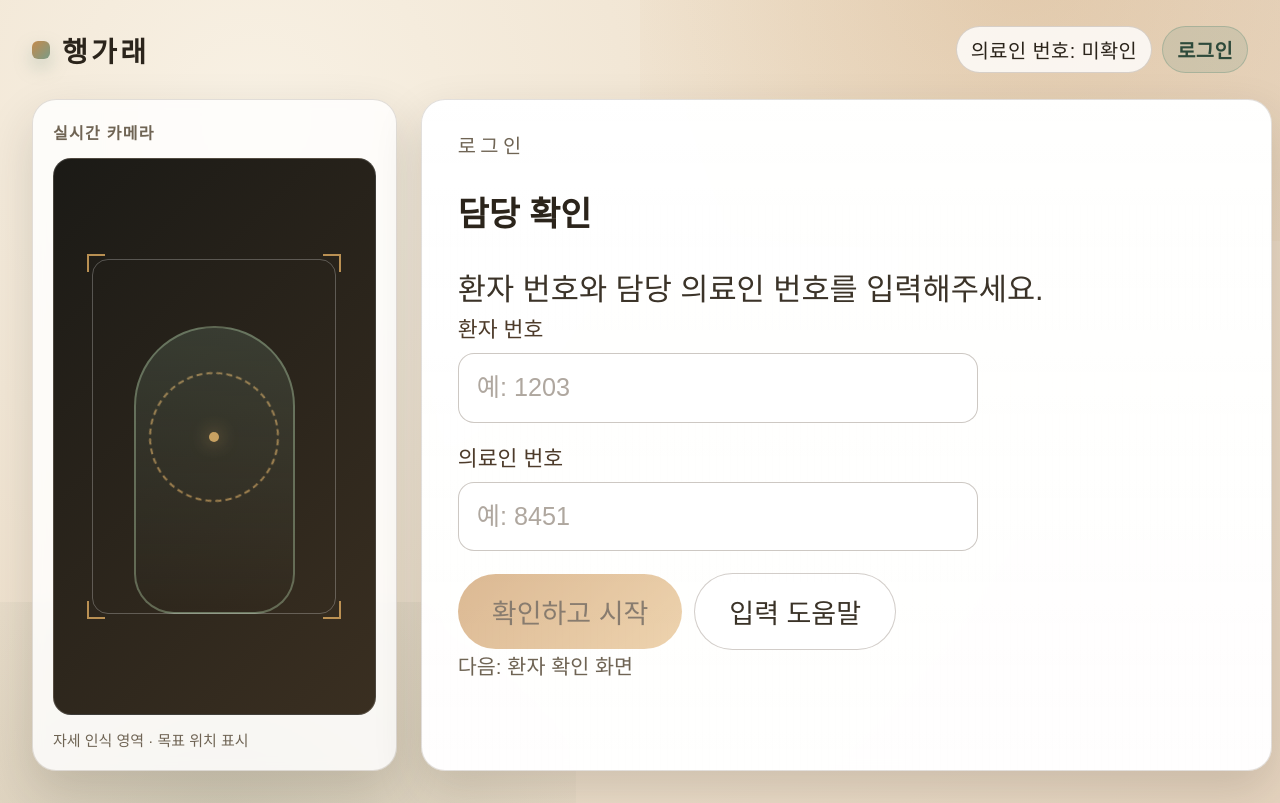
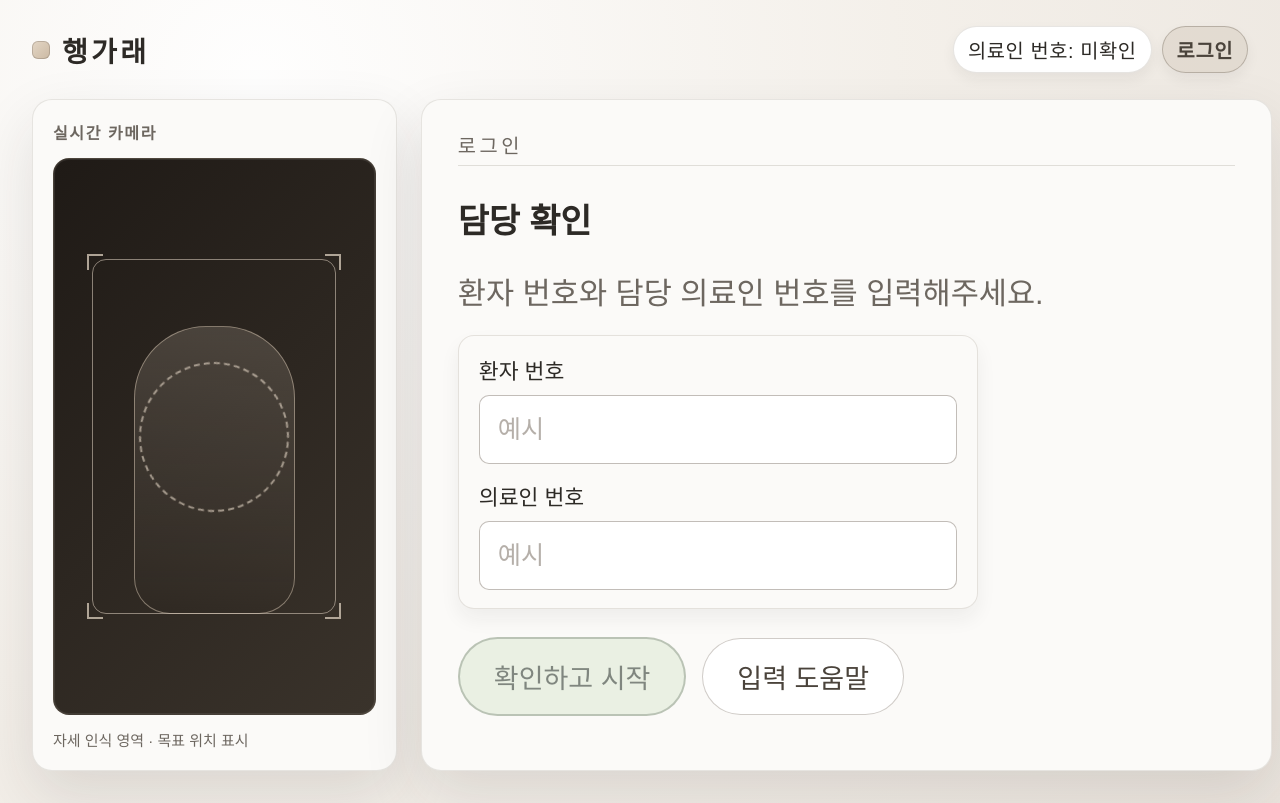
Before and after one commit to ch-leem/aiot-rehab-assistant, a React app in the folder frontend/: page / in a window 1280 px wide. Built offline with nearby package versions, Linux system fonts and the light colour scheme; the HTML template or start-up script is replaced by a standard one.

Commit message:
design: 환자 대시보드 UI 간격/톤 조정 및 메시지 정리

```diff
--- a/frontend/src/App.css
+++ b/frontend/src/App.css
@@ -1,28 +1,22 @@
 .app-shell {
   min-height: 100vh;
-  background: radial-gradient(circle at 20% 15%, #f8f1e4 0%, #efe2cf 45%, #e6d4bf 100%);
+  background-image:
+    radial-gradient(circle at 20% 10%, rgba(255, 255, 255, 0.95) 0%, rgba(244, 240, 234, 0.95) 52%, rgba(235, 229, 222, 0.98) 100%),
+    radial-gradient(circle at 80% 85%, rgba(216, 208, 198, 0.18), rgba(216, 208, 198, 0));
+  background-color: #f1ece6;
   color: var(--ink);
   position: relative;
   overflow: hidden;
 }
 
-.app-shell::before,
-.app-shell::after {
+.app-shell::before {
   content: "";
   position: absolute;
-  inset: -40% -10% auto auto;
-  width: 60%;
-  height: 70%;
-  background: radial-gradient(circle, rgba(194, 139, 76, 0.24), rgba(194, 139, 76, 0));
+  inset: 0;
+  background-image: none;
   pointer-events: none;
   z-index: 0;
-}
-
-.app-shell::after {
-  inset: auto auto -35% -10%;
-  width: 55%;
-  height: 60%;
-  background: radial-gradient(circle, rgba(102, 119, 98, 0.22), rgba(102, 119, 98, 0));
+  opacity: 0;
 }
 
 .app-header {
@@ -60,24 +54,25 @@
   width: 18px;
   height: 18px;
   border-radius: 6px;
-  background: linear-gradient(135deg, #c48a4c, #7a9b86);
-  box-shadow: 0 8px 18px rgba(122, 155, 134, 0.35);
+  background: linear-gradient(135deg, #e4d7c6, #cbb9a3);
+  box-shadow: inset 0 0 0 1px rgba(120, 110, 98, 0.35);
 }
 
 .meta-pill {
   padding: 8px 14px;
   border-radius: 999px;
-  background: rgba(255, 255, 255, 0.8);
-  border: 1px solid rgba(77, 59, 42, 0.2);
+  background: #ffffff;
+  border: 1px solid rgba(120, 110, 98, 0.18);
+  box-shadow: 0 6px 14px rgba(40, 36, 32, 0.06);
   font-size: 1.1rem;
-  letter-spacing: 0.02em;
+  letter-spacing: 0.03em;
   text-transform: none;
 }
 
 .meta-pill.accent {
-  background: rgba(122, 155, 134, 0.2);
-  border-color: rgba(122, 155, 134, 0.45);
-  color: #2e4a3b;
+  background: rgba(193, 178, 160, 0.28);
+  border-color: rgba(120, 110, 98, 0.4);
+  color: #4a433b;
   font-weight: 700;
 }
 
@@ -94,11 +89,10 @@
 
 .camera-panel,
 .right-panel {
-  border-radius: 24px;
-  background: rgba(255, 255, 255, 0.82);
+  border-radius: 20px;
+  background: #fbfaf8;
+  border: 1px solid rgba(120, 110, 98, 0.16);
   box-shadow: var(--shadow);
-  border: 1px solid rgba(77, 59, 42, 0.16);
-  backdrop-filter: blur(6px);
 }
 
 .camera-panel {
@@ -112,7 +106,7 @@
 .panel-header {
   font-weight: 700;
   font-size: 16px;
-  letter-spacing: 0.08em;
+  letter-spacing: 0.1em;
   text-transform: none;
   color: var(--muted);
 }
@@ -125,10 +119,11 @@
 .camera-feed {
   position: relative;
   flex: 1;
-  border-radius: 18px;
-  background: linear-gradient(135deg, #1b1a16, #3a2f21);
+  border-radius: 16px;
+  background: linear-gradient(135deg, #1f1a16, #3a332b);
   overflow: hidden;
-  border: 1px solid rgba(255, 255, 255, 0.15);
+  border: 1px solid rgba(120, 110, 98, 0.4);
+  box-shadow: inset 0 0 0 1px rgba(255, 255, 255, 0.08);
 }
 
 .camera-overlay {
@@ -139,19 +134,18 @@
 }
 
 .overlay-dot {
-  width: 10px;
-  height: 10px;
-  border-radius: 50%;
-  background: #d4a35d;
-  box-shadow: 0 0 18px rgba(212, 163, 93, 0.8);
+  width: 0;
+  height: 0;
+  opacity: 0;
 }
 
 .overlay-ring {
   position: absolute;
-  width: 130px;
-  height: 130px;
+  width: 150px;
+  height: 150px;
   border-radius: 50%;
-  border: 2px dashed rgba(212, 163, 93, 0.7);
+  border: 2px dashed rgba(209, 196, 180, 0.7);
+  background-image: none;
   animation: slow-rotate 12s linear infinite;
 }
 
@@ -159,23 +153,24 @@
   position: absolute;
   inset: auto 25% 18% 25%;
   height: 52%;
-  border-radius: 80px 80px 40px 40px;
-  border: 2px solid rgba(162, 187, 152, 0.45);
-  background: linear-gradient(180deg, rgba(122, 155, 134, 0.22), rgba(122, 155, 134, 0));
+  border-radius: 72px 72px 36px 36px;
+  border: 1px solid rgba(193, 178, 160, 0.6);
+  background: linear-gradient(180deg, rgba(209, 196, 180, 0.2), rgba(209, 196, 180, 0));
 }
 
 .target-frame {
   position: absolute;
   inset: 18% 12%;
-  border-radius: 16px;
-  border: 1px solid rgba(255, 255, 255, 0.25);
+  border-radius: 14px;
+  border: 1px solid rgba(209, 196, 180, 0.6);
+  box-shadow: none;
 }
 
 .target-frame span {
   position: absolute;
-  width: 18px;
-  height: 18px;
-  border: 2px solid rgba(212, 163, 93, 0.85);
+  width: 16px;
+  height: 16px;
+  border: 2px solid rgba(209, 196, 180, 0.8);
 }
 
 .target-frame span:nth-child(1) {
@@ -214,26 +209,17 @@
   align-items: flex-start;
   font-size: 1.25rem;
   gap: 24px;
-  background-image: linear-gradient(
-      180deg,
-      rgba(255, 255, 255, 0.92),
-      rgba(255, 255, 255, 0.86)
-    ),
-    repeating-linear-gradient(
-      90deg,
-      rgba(77, 59, 42, 0.03),
-      rgba(77, 59, 42, 0.03) 1px,
-      transparent 1px,
-      transparent 7px
-    );
+  background-image: none;
 }
 
 .screen-label {
   font-size: 1.1rem;
-  letter-spacing: 0.22em;
+  letter-spacing: 0.18em;
   text-transform: none;
   color: var(--muted);
   margin-bottom: 10px;
+  padding-bottom: 6px;
+  border-bottom: 1px solid rgba(120, 110, 98, 0.2);
 }
 
 .patient-check,
@@ -242,10 +228,37 @@
   width: 100%;
 }
 
+.exercise-intro {
+  display: flex;
+  flex-direction: column;
+  gap: 26px;
+}
+
+.exercise-intro .lead {
+  margin-bottom: 6px;
+}
+
+.exercise-intro .info-grid {
+  margin-top: 4px;
+}
+
+.exercise-intro .check-row {
+  margin-top: 2px;
+}
+
+.exercise-intro .auto-hint {
+  margin-top: 6px;
+  margin-bottom: 6px;
+}
+
+.exercise-intro .cta-row {
+  margin-top: 14px;
+}
+
 .patient-check {
   display: flex;
   flex-direction: column;
-  gap: 22px;
+  gap: 28px;
 }
 
 
@@ -253,23 +266,47 @@
 .placeholder-screen h1 {
   font-size: 4.1rem;
   margin: 0 0 12px;
-  font-family: var(--font-serif);
-  color: var(--antique-ink);
+  font-family: var(--font-display);
+  color: var(--ink);
 }
 
 .lead {
   font-size: 1.7rem;
-  color: #3b3328;
+  color: var(--muted);
   max-width: none;
   white-space: nowrap;
   line-height: 1.5;
-  margin-bottom: 0;
+  margin: 18px 0;
+}
+
+.auto-hint {
+  font-size: 1.2rem;
+  color: var(--muted);
+  padding: 10px 12px;
+  border-radius: 10px;
+  background: #f6f2ed;
+  border: 1px solid rgba(120, 110, 98, 0.28);
+  margin-bottom: 16px;
+}
+
+.auto-hint strong {
+  color: var(--ink);
+}
+
+.countdown-chip {
+  margin-left: 8px;
+  padding: 4px 8px;
+  border-radius: 999px;
+  background: #ffffff;
+  border: 1px solid rgba(120, 110, 98, 0.35);
+  font-weight: 700;
+  letter-spacing: 0.04em;
 }
 
 .info-grid {
   display: grid;
   grid-template-columns: repeat(2, minmax(0, 1fr));
-  gap: 20px;
+  gap: 24px;
   margin-bottom: 0;
 }
 
@@ -284,44 +321,56 @@
   max-width: 520px;
 }
 
+.login-box {
+  padding: 18px 20px;
+  border-radius: 16px;
+  background: #fbfaf8;
+  border: 1px solid rgba(120, 110, 98, 0.18);
+  box-shadow: 0 10px 20px rgba(40, 36, 32, 0.06);
+  display: flex;
+  flex-direction: column;
+  gap: 16px;
+}
+
 .field {
   display: flex;
   flex-direction: column;
   gap: 10px;
   font-size: 1.2rem;
-  color: var(--antique-ink);
+  color: var(--ink);
 }
 
 .field-input {
   padding: 16px 18px;
-  border-radius: 16px;
-  border: 1px solid rgba(77, 59, 42, 0.28);
-  background: rgba(255, 255, 255, 0.9);
+  border-radius: 10px;
+  border: 1px solid rgba(120, 110, 98, 0.45);
+  background: #ffffff;
   font-size: 1.4rem;
   color: var(--ink);
   line-height: 1.4;
 }
 
 .field-input::placeholder {
-  color: rgba(77, 59, 42, 0.45);
+  color: rgba(120, 110, 98, 0.55);
 }
 
 .info-card,
 .placeholder-card {
   padding: 18px 20px;
   border-radius: 16px;
-  background: rgba(255, 255, 255, 0.9);
-  border: 1px solid rgba(77, 59, 42, 0.18);
+  background: #ffffff;
+  border: 1px solid rgba(120, 110, 98, 0.16);
   display: flex;
   align-items: center;
   justify-content: space-between;
   gap: 12px;
+  box-shadow: 0 10px 24px rgba(40, 36, 32, 0.06);
 }
 
 .info-card.highlight {
-  background: rgba(255, 255, 255, 0.98);
-  border: 2px solid rgba(196, 138, 76, 0.65);
-  box-shadow: 0 16px 28px rgba(77, 59, 42, 0.12);
+  background: #ffffff;
+  border: 1px solid rgba(160, 146, 132, 0.6);
+  box-shadow: 0 14px 26px rgba(40, 36, 32, 0.08);
 }
 
 .info-card.highlight .card-meta {
@@ -333,16 +382,17 @@
 .id-badge {
   padding: 8px 14px;
   border-radius: 999px;
-  background: rgba(196, 138, 76, 0.2);
-  border: 1px solid rgba(196, 138, 76, 0.45);
+  background: rgba(209, 196, 180, 0.3);
+  border: 1px solid rgba(120, 110, 98, 0.45);
   font-size: 1.1rem;
-  color: #4d3b2a;
+  color: #4a433b;
   white-space: nowrap;
+  letter-spacing: 0.03em;
 }
 
 .info-card.accent {
-  background: rgba(196, 138, 76, 0.22);
-  border-color: rgba(196, 138, 76, 0.45);
+  background: #f1ede6;
+  border-color: rgba(120, 110, 98, 0.35);
 }
 
 .card-title {
@@ -363,43 +413,59 @@
 
 .notice {
   padding: 14px 18px;
-  border-radius: 14px;
-  background: rgba(122, 155, 134, 0.18);
-  border: 1px solid rgba(122, 155, 134, 0.45);
-  color: #2e4a3b;
+  border-radius: 12px;
+  background: #f1ede6;
+  border: 1px solid rgba(120, 110, 98, 0.25);
+  color: #4a433b;
   margin-bottom: 0;
   font-size: 1.5rem;
   line-height: 1.5;
+  box-shadow: none;
 }
 
 .check-row {
   width: 100%;
   padding: 18px 20px;
-  border-radius: 16px;
-  background: rgba(255, 255, 255, 0.9);
-  border: 1px solid rgba(77, 59, 42, 0.18);
+  border-radius: 14px;
+  background: #ffffff;
+  border: 1px solid rgba(120, 110, 98, 0.18);
   display: flex;
   align-items: center;
   justify-content: space-between;
-  gap: 20px;
+  gap: 24px;
+  box-shadow: 0 12px 22px rgba(40, 36, 32, 0.06);
 }
 
 .session-panel {
   width: 100%;
   padding: 18px 20px;
-  border-radius: 16px;
-  background: rgba(255, 255, 255, 0.9);
-  border: 1px solid rgba(77, 59, 42, 0.18);
+  border-radius: 14px;
+  background: #ffffff;
+  border: 1px solid rgba(120, 110, 98, 0.18);
   display: flex;
   flex-direction: column;
   gap: 14px;
+  box-shadow: 0 12px 22px rgba(40, 36, 32, 0.06);
+}
+
+.session-visual {
+  width: 100%;
+  min-height: 180px;
+  border-radius: 18px;
+  border: 1px dashed rgba(160, 146, 132, 0.5);
+  background: #f6f2ed;
+  color: var(--muted);
+  display: grid;
+  place-items: center;
+  font-size: 1.2rem;
+  letter-spacing: 0.06em;
 }
 
 .session-bar {
   position: relative;
   height: 16px;
   border-radius: 999px;
-  background: rgba(77, 59, 42, 0.12);
+  background: rgba(120, 110, 98, 0.22);
   overflow: hidden;
 }
 
@@ -407,16 +473,16 @@
   position: absolute;
   inset: 0;
   width: 35%;
-  background: linear-gradient(90deg, #c48a4c, #e2b679);
+  background: linear-gradient(90deg, #e4d7c6, #cbb9a3);
   border-radius: inherit;
 }
 
 .cta-row {
   display: flex;
   align-items: center;
-  gap: 12px;
+  gap: 16px;
   flex-wrap: wrap;
-  margin-top: 4px;
+  margin-top: 10px;
 }
 
 .primary-button,
@@ -425,7 +491,7 @@
   border-radius: 999px;
   padding: 18px 34px;
   font-size: 1.5rem;
-  border: none;
+  border: 1px solid rgba(120, 110, 98, 0.45);
   cursor: pointer;
   transition: transform 0.2s ease, box-shadow 0.2s ease;
 }
@@ -433,7 +499,7 @@
 .primary-button:focus-visible,
 .ghost-button:focus-visible,
 .field-input:focus-visible {
-  outline: 3px solid rgba(196, 138, 76, 0.55);
+  outline: 3px solid rgba(120, 110, 98, 0.4);
   outline-offset: 3px;
 }
 
@@ -445,20 +511,23 @@
 }
 
 .primary-button {
-  background: linear-gradient(135deg, #c48a4c, #e2b679);
-  color: #3a2610;
-  box-shadow: 0 12px 20px rgba(196, 138, 76, 0.28);
+  background: #dfead6;
+  color: #2f3a2f;
+  border-width: 2px;
+  border-color: rgba(92, 110, 88, 0.6);
+  box-shadow: 0 12px 24px rgba(60, 76, 56, 0.12);
 }
 
 .primary-button:hover {
   transform: translateY(-1px);
-  box-shadow: 0 16px 24px rgba(196, 138, 76, 0.35);
+  box-shadow: 0 16px 28px rgba(60, 76, 56, 0.18);
 }
 
 .ghost-button {
-  background: rgba(255, 255, 255, 0.7);
-  border: 1px solid rgba(77, 59, 42, 0.25);
-  color: #3a3227;
+  background: #ffffff;
+  border: 1px solid rgba(120, 110, 98, 0.35);
+  color: #4a433b;
+  box-shadow: none;
 }
 
 .ghost-button:hover {
@@ -467,6 +536,7 @@
 
 .progress-hint {
   margin-top: 0;
+  padding-top: 40px;
   font-size: 1.15rem;
   color: var(--muted);
 }
@@ -476,22 +546,24 @@
 }
 
 .placeholder-card.muted {
-  background: rgba(255, 255, 255, 0.6);
+  background: rgba(243, 239, 233, 0.85);
 }
 
 .card-badge {
   padding: 6px 10px;
   border-radius: 999px;
-  background: rgba(122, 155, 134, 0.2);
-  color: #2e4a3b;
+  background: rgba(209, 196, 180, 0.3);
+  color: #4a433b;
   font-size: 1.15rem;
   text-transform: none;
-  letter-spacing: 0.08em;
+  letter-spacing: 0.06em;
+  border: 1px solid rgba(120, 110, 98, 0.35);
 }
 
 .card-badge.subtle {
-  background: rgba(77, 59, 42, 0.12);
-  color: #5b4e40;
+  background: rgba(224, 217, 208, 0.6);
+  color: #6f6961;
+  border-color: rgba(160, 146, 132, 0.4);
 }
 
 .enter {
--- a/frontend/src/App.jsx
+++ b/frontend/src/App.jsx
@@ -1,4 +1,4 @@
-import { useMemo, useState } from "react";
+import { useEffect, useMemo, useState } from "react";
 import "./App.css";
 import MainLayout from "./components/MainLayout";
 import PatientCheck from "./components/PatientCheck";
@@ -13,12 +13,52 @@ const SCREEN = {
   EXERCISE_RESULT: "exercise-result",
 };
 
+const EXERCISES = [
+  {
+    title: "팔 들어 올리기",
+    duration: "약 3분",
+    caution: "어깨가 올라가지 않도록 자연스럽게 움직여주세요.",
+    instruction: "팔을 천천히 들어 올리고 2초 유지한 뒤 내려주세요.",
+  },
+  {
+    title: "팔 내리기",
+    duration: "약 2분",
+    caution: "호흡을 유지하면서 천천히 내려주세요.",
+    instruction: "팔을 천천히 내려 바닥을 향해 편안하게 움직여주세요.",
+  },
+  {
+    title: "팔 좌우 이동",
+    duration: "약 2분",
+    caution: "몸통은 고정한 채 팔만 움직여주세요.",
+    instruction: "팔을 좌우로 천천히 이동하며 범위를 유지해주세요.",
+  },
+];
+
+const ENCOURAGEMENTS = [
+  {
+    title: "오늘도 정말 고생하셨어요.",
+    detail: "지난주보다 움직임이 더 안정적으로 느껴졌어요.",
+  },
+  {
+    title: "끝까지 해낸 것이 가장 큰 성과입니다.",
+    detail: "오늘은 조금 힘들어 보였지만 잘 버텨주셨어요.",
+  },
+  {
+    title: "꾸준히 잘하고 계십니다.",
+    detail: "작은 변화가 쌓여 더 큰 회복으로 이어질 거예요.",
+  },
+];
+
 export default function App() {
   const [screen, setScreen] = useState(SCREEN.LOGIN);
   const [patientId, setPatientId] = useState("");
   const [nurseId, setNurseId] = useState("");
   const stageTotal = 5;
   const [postureChecked, setPostureChecked] = useState(false);
+  const [exerciseIndex, setExerciseIndex] = useState(0);
+  const [setIndex, setSetIndex] = useState(1);
+  const [countdown, setCountdown] = useState(0);
+  const autoSeconds = 5;
 
   const stageLabel = useMemo(() => {
     switch (screen) {
@@ -59,6 +99,7 @@ export default function App() {
   const handleLogin = ({ nextPatientId, nextNurseId }) => {
     setPatientId(nextPatientId);
     setNurseId(nextNurseId);
+    setExerciseIndex(0);
     setScreen(SCREEN.PATIENT_CHECK);
   };
 
@@ -66,6 +107,52 @@ export default function App() {
     setPostureChecked(false);
     setScreen(SCREEN.EXERCISE_INTRO);
   };
+
+  const currentExercise = EXERCISES[exerciseIndex];
+  const encouragement = ENCOURAGEMENTS[exerciseIndex % ENCOURAGEMENTS.length];
+
+  useEffect(() => {
+    if (screen !== SCREEN.EXERCISE_LIST) {
+      setCountdown(0);
+      return;
+    }
+    const endTime = Date.now() + autoSeconds * 1000;
+    const tick = () => {
+      const next = Math.max(1, Math.ceil((endTime - Date.now()) / 1000));
+      setCountdown(next);
+    };
+    tick();
+    const interval = setInterval(tick, 250);
+    const timeout = setTimeout(() => {
+      moveToExerciseIntro();
+    }, autoSeconds * 1000);
+    return () => {
+      clearInterval(interval);
+      clearTimeout(timeout);
+    };
+  }, [screen, autoSeconds]);
+
+  useEffect(() => {
+    if (screen !== SCREEN.EXERCISE_INTRO) return;
+    setPostureChecked(false);
+    const timeout = setTimeout(() => {
+      setPostureChecked(true);
+    }, 6000);
+    return () => clearTimeout(timeout);
+  }, [screen, exerciseIndex]);
+
+  useEffect(() => {
+    if (screen !== SCREEN.EXERCISE_INTRO || !postureChecked) return;
+    const timeout = setTimeout(() => {
+      setScreen(SCREEN.EXERCISE_SESSION);
+    }, 1200);
+    return () => clearTimeout(timeout);
+  }, [screen, postureChecked]);
+
+  useEffect(() => {
+    if (screen !== SCREEN.EXERCISE_SESSION) return;
+    setSetIndex(1);
+  }, [screen, exerciseIndex]);
 
   return (
     <MainLayout
@@ -78,7 +165,10 @@ export default function App() {
       {screen === SCREEN.LOGIN && <Login onSubmit={handleLogin} />}
       {screen === SCREEN.PATIENT_CHECK && (
         <PatientCheck
-          onStart={() => setScreen(SCREEN.EXERCISE_LIST)}
+          onStart={() => {
+            setExerciseIndex(0);
+            setScreen(SCREEN.EXERCISE_LIST);
+          }}
           onBack={() => setScreen(SCREEN.LOGIN)}
         />
       )}
@@ -89,6 +179,10 @@ export default function App() {
           <p className="lead">
             오늘 해야 할 3가지 동작이 준비되어 있습니다.
           </p>
+          <div className="auto-hint">
+            5초 뒤에 운동 설명으로 넘어갑니다{" "}
+            <strong className="countdown-chip">{countdown}초</strong>
+          </div>
           <div className="placeholder-card">
             <div>
               <div className="card-title">1. 팔 들어 올리기</div>
@@ -118,25 +212,27 @@ export default function App() {
             >
               환자 확인으로
             </button>
-            <button className="primary-button" type="button" onClick={moveToExerciseIntro}>
-              운동 설명 보기
+            <button
+              className="primary-button"
+              type="button"
+              onClick={moveToExerciseIntro}
+            >
+              지금 시작
             </button>
           </div>
         </div>
       )}
       {screen === SCREEN.EXERCISE_INTRO && (
-        <div className="placeholder-screen enter">
+        <div className="placeholder-screen exercise-intro enter">
           <div className="screen-label">운동 설명</div>
-          <h1>팔 들어 올리기</h1>
-          <p className="lead">
-            팔을 천천히 들어 올리고 2초 유지한 뒤 내려주세요.
-          </p>
+          <h1>{currentExercise.title}</h1>
+          <p className="lead">{currentExercise.instruction}</p>
           <div className="info-grid single">
             <div className="info-card">
               <div>
                 <div className="card-title">주의사항</div>
                 <div className="card-meta">
-                  어깨가 올라가지 않도록 자연스럽게 움직여주세요.
+                  {currentExercise.caution}
                 </div>
               </div>
             </div>
@@ -145,7 +241,7 @@ export default function App() {
             <div>
               <div className="card-title">자세 확인</div>
               <div className="card-meta">
-                카메라 화면에 팔과 어깨가 모두 들어오면 확인을 눌러주세요.
+                카메라 화면에 팔과 어깨가 모두 보이면 자동으로 넘어갑니다.
               </div>
             </div>
             <button
@@ -154,8 +250,13 @@ export default function App() {
               onClick={() => setPostureChecked(true)}
               disabled={postureChecked}
             >
-              {postureChecked ? "확인 완료" : "자세 확인"}
+              {postureChecked ? "인식 완료" : "인식 확인"}
             </button>
+          </div>
+          <div className="auto-hint">
+            {postureChecked
+              ? "인식 완료. 곧 운동을 시작합니다."
+              : "인식 대기 중입니다."}
           </div>
           <div className="cta-row">
             <button
@@ -171,7 +272,7 @@ export default function App() {
               onClick={() => setScreen(SCREEN.EXERCISE_SESSION)}
               disabled={!postureChecked}
             >
-              운동 시작
+              바로 시작
             </button>
           </div>
         </div>
@@ -180,12 +281,18 @@ export default function App() {
         <div className="placeholder-screen enter">
           <div className="screen-label">운동 진행</div>
           <h1>동작 진행 중</h1>
-          <p className="lead">손의 움직임에 따라 화면이 반응합니다.</p>
+          <p className="lead">
+            {currentExercise.title}을(를) 천천히 진행해주세요.
+          </p>
+          <div className="auto-hint">동작 인식 중입니다.</div>
+          <div className="session-visual">
+            3D 반응형 화면 자리
+          </div>
           <div className="session-panel">
             <div className="session-bar">
               <span />
             </div>
-            <div className="card-meta">현재 1/3 세트</div>
+            <div className="card-meta">현재 {setIndex}/3 세트</div>
           </div>
           <div className="cta-row">
             <button
@@ -198,9 +305,25 @@ export default function App() {
             <button
               className="primary-button"
               type="button"
-              onClick={() => setScreen(SCREEN.EXERCISE_RESULT)}
+              onClick={() =>
+                setSetIndex((prev) => (prev < 3 ? prev + 1 : prev))
+              }
             >
-              결과 보기
+              동작 1회 완료
+            </button>
+            <button
+              className="ghost-button"
+              type="button"
+              onClick={() => {
+                if (exerciseIndex < EXERCISES.length - 1) {
+                  setExerciseIndex((prev) => prev + 1);
+                  setScreen(SCREEN.EXERCISE_INTRO);
+                } else {
+                  setScreen(SCREEN.EXERCISE_RESULT);
+                }
+              }}
+            >
+              다음 단계
             </button>
           </div>
         </div>
@@ -208,15 +331,15 @@ export default function App() {
       {screen === SCREEN.EXERCISE_RESULT && (
         <div className="placeholder-screen enter">
           <div className="screen-label">운동 결과</div>
-          <h1>오늘의 결과</h1>
-          <p className="lead">첫 번째 동작을 잘 마쳤습니다.</p>
+          <h1>오늘의 기록</h1>
+          <p className="lead">{encouragement.title}</p>
           <div className="info-grid single">
             <div className="info-card accent">
               <div>
-                <div className="card-title">완료</div>
-                <div className="card-meta">정확도 92% · 3세트</div>
+                <div className="card-title">격려 메시지</div>
+                <div className="card-meta">{encouragement.detail}</div>
               </div>
-              <span className="card-badge">좋아요</span>
+              <span className="card-badge">수고</span>
             </div>
           </div>
           <div className="cta-row">
@@ -227,8 +350,12 @@ export default function App() {
             >
               목록으로
             </button>
-            <button className="primary-button" type="button">
-              다음 운동
+            <button
+              className="primary-button"
+              type="button"
+              onClick={() => setScreen(SCREEN.PATIENT_CHECK)}
+            >
+              오늘 마치기
             </button>
           </div>
         </div>
--- a/frontend/src/components/Login.tsx
+++ b/frontend/src/components/Login.tsx
@@ -27,13 +27,14 @@ export default function Login({ onSubmit }: LoginProps) {
           });
         }}
       >
+        <div className="login-box">
           <label className="field">
             <span>환자 번호</span>
             <input
               className="field-input"
               type="text"
               inputMode="numeric"
-            placeholder="예: 1203"
+              placeholder="예시"
               value={nextPatientId}
               onChange={(event) => setNextPatientId(event.target.value)}
             />
@@ -44,11 +45,12 @@ export default function Login({ onSubmit }: LoginProps) {
               className="field-input"
               type="text"
               inputMode="numeric"
-            placeholder="예: 8451"
+              placeholder="예시"
               value={nextNurseId}
               onChange={(event) => setNextNurseId(event.target.value)}
             />
           </label>
+        </div>
         <div className="cta-row">
           <button className="primary-button" type="submit" disabled={!isReady}>
             확인하고 시작
@@ -58,7 +60,6 @@ export default function Login({ onSubmit }: LoginProps) {
           </button>
         </div>
       </form>
-      <div className="progress-hint">다음: 환자 확인 화면</div>
     </div>
   );
 }
--- a/frontend/src/components/PatientCheck.tsx
+++ b/frontend/src/components/PatientCheck.tsx
@@ -37,7 +37,6 @@ export default function PatientCheck({ onStart, onBack }: PatientCheckProps) {
           되돌아가기
         </button>
       </div>
-      <div className="progress-hint">다음: 오늘의 재활 운동 목록</div>
     </div>
   );
 }
--- a/frontend/src/index.css
+++ b/frontend/src/index.css
@@ -1,8 +1,8 @@
 :root {
-  --ink: #2b241b;
-  --muted: #6f6454;
-  --antique-ink: #4d3b2a;
-  --shadow: 0 20px 48px rgba(43, 36, 27, 0.16);
+  --ink: #2d2a26;
+  --muted: #6d6760;
+  --antique-ink: #3a3631;
+  --shadow: 0 24px 60px rgba(40, 36, 32, 0.12);
   --font-display: "Gmarket Sans", "Pretendard", "Noto Sans KR",
     "Apple SD Gothic Neo", sans-serif;
   --font-serif: "Nanum Myeongjo", "Noto Serif KR", "Times New Roman", serif;
@@ -17,7 +17,7 @@ body {
   margin: 0;
   min-height: 100vh;
   font-family: var(--font-display);
-  background: #efe6d7;
+  background: #f3efe9;
   color: var(--ink);
   text-rendering: optimizeLegibility;
   -webkit-font-smoothing: antialiased;
```
Lines whose indentation alone changed are shown as unchanged.
